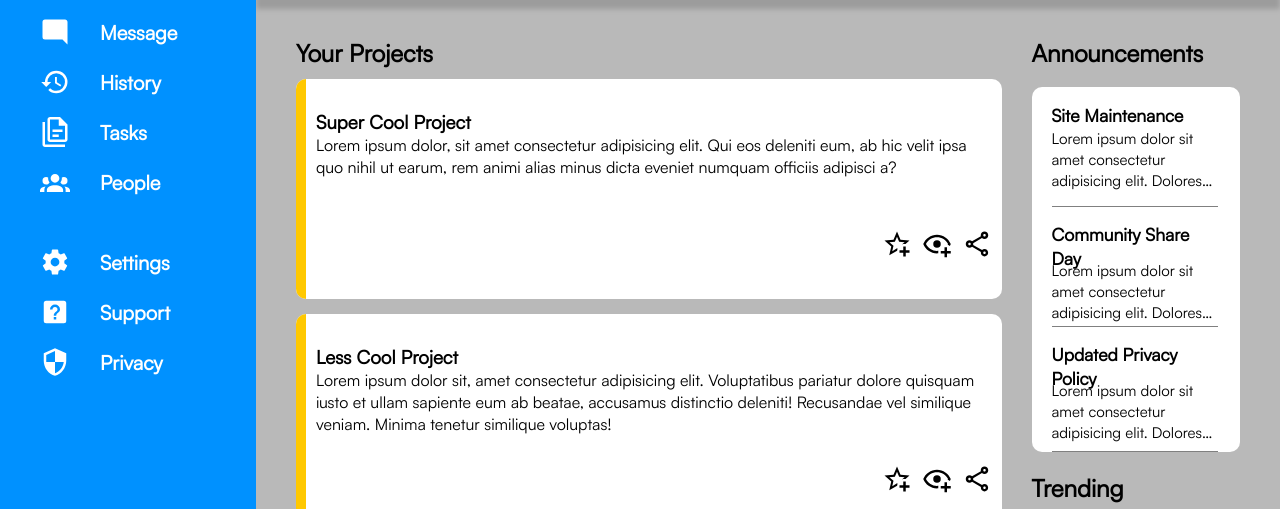
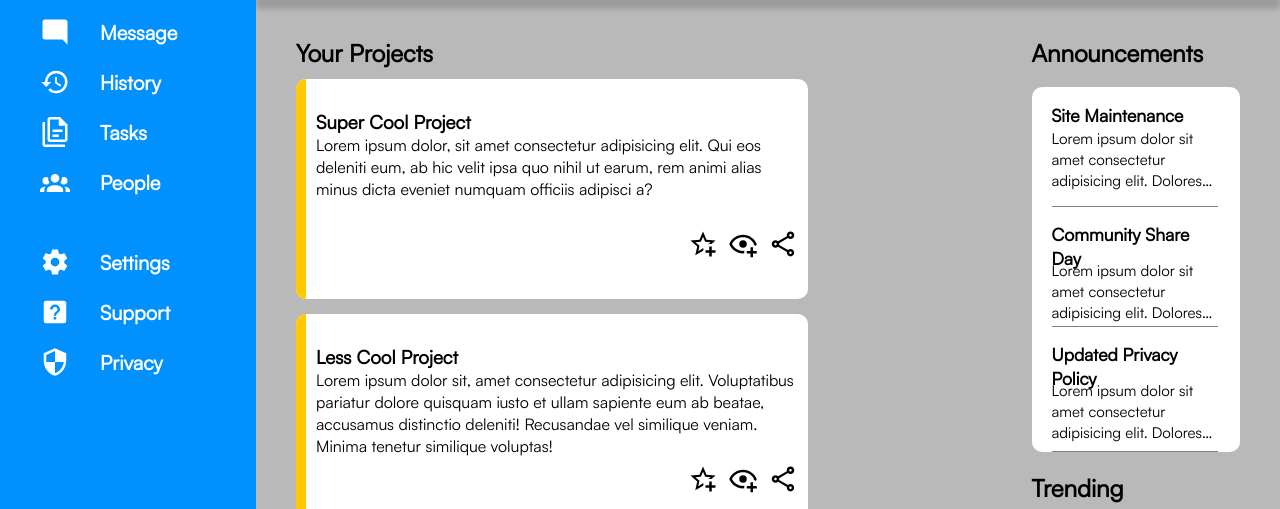
Before and after one commit to ElvisDaniel1/admin-dash, a plain HTML site: page index.html in a window 1280 px wide. Shown: the part 203-712 px from the top of the page. Drawn offline with Linux system fonts and the light colour scheme.

Commit message:
add final changes

```diff
--- a/styles.css
+++ b/styles.css
@@ -202,7 +202,7 @@ div.main-left {
 }
 div.main div.main-left div.content-card div.content-container {
     display: grid;
-    width: 100%;
+    width: 40vw;
     box-sizing: border-box;
     gap: 15px;
 
```
